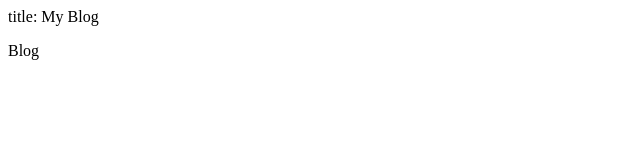
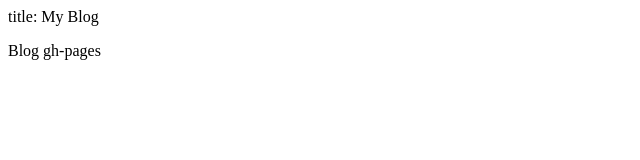
Before and after one commit to abcdxyzk/blog_test, a plain HTML site: page index.html in a window 1280 px wide. Shown: the full height of the page, 0-640 px from the left. Drawn offline with Linux system fonts and the light colour scheme.

Commit message:
gh-pages

```diff
--- a/index.html
+++ b/index.html
@@ -1,2 +1,2 @@
 title: My Blog
-<p>Blog</p>
+<p>Blog gh-pages</p>
```
